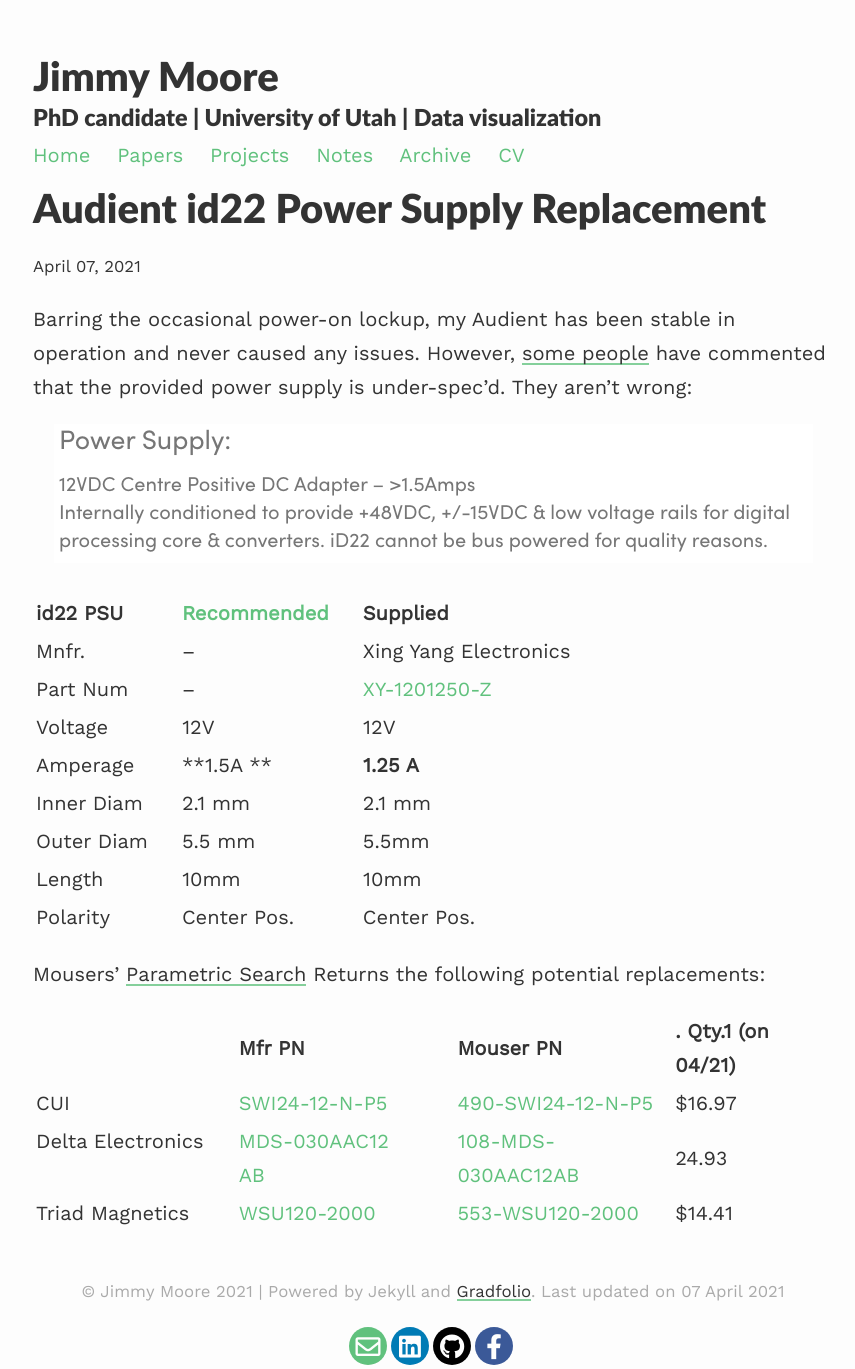
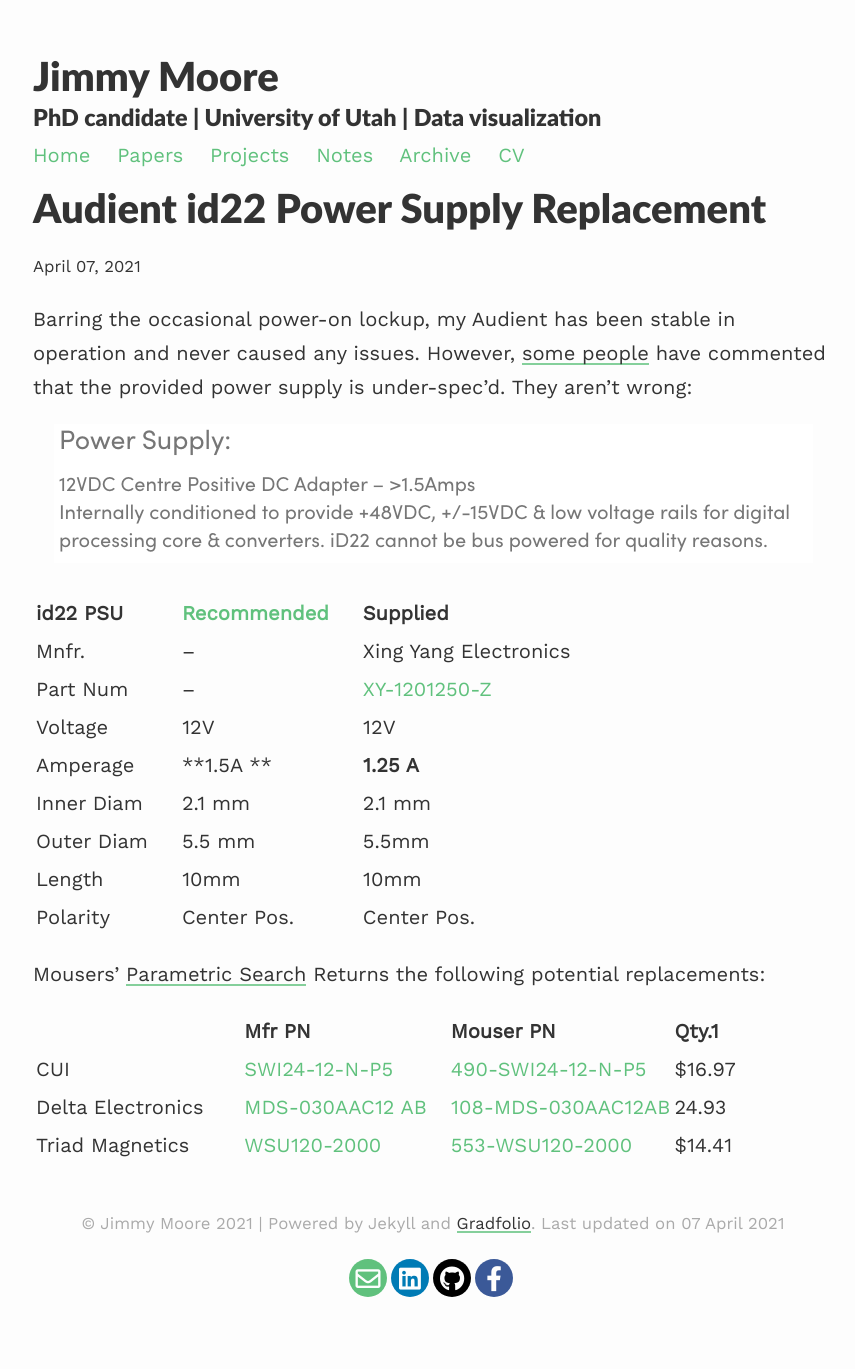
Before and after one commit to UtahJimmy/utahjimmy.github.io, a Jekyll site: the page built from _posts/2021-04-07-audient.md, in a window 1280 px wide. Shown: the whole page, without its empty margins (207-1062 px from the left). Built offline with Jekyll 4.4.1, drawn with Linux system fonts in a browser that asks for light colours; nearby versions of some CDN libraries; after the commit the page ends 1301 px from its top, so only the background shows below that.

Commit message:
Update 2021-04-07-audient.md

```diff
--- a/_posts/2021-04-07-audient.md
+++ b/_posts/2021-04-07-audient.md
@@ -25,9 +25,9 @@
 
 Mousers' [Parametric Search](https://www.mouser.com/Power/Power-Supplies/Plug-In-AC-Adapters/Wall-Mount-AC-Adapters/_/N-brwlv?P=1y8q897Z1y86kehZ1y8s8z1Z1yx5k7vZ1z0wcfaZ1yxt7ffZ1yxt791Z1yzocby) Returns the following potential replacements:
 
-|     | Mfr PN    | Mouser PN    |. Qty.1 (on 04/21) |
+|     | Mfr PN    | Mouser PN    | Qty.1  |
 |:----|:-------|:---------|:--------|
 | CUI | [SWI24-12-N-P5](https://www.cui.com/product/resource/swi24-n.pdf) | [490-SWI24-12-N-P5](https://www.mouser.com/ProductDetail/CUI-Inc/SWI24-12-N-P5?qs=Uyjh6ApWNKujo7eBnriwXA%3D%3D) | $16.97 |
-| Delta Electronics    | [MDS-030AAC12 AB](https://www.deltapsu.com/en/products/download/Datasheet/MDS-030AAC05)     | [108-MDS-030AAC12AB](https://www.mouser.com/ProductDetail/Delta-Electronics/MDS-030AAC12-AB?qs=ZaMXuU%252B6JZbvI%252B3YNhPBOg%3D%3D) | 24.93 |
+| Delta Electronics    | [MDS-030AAC12 AB](https://www.deltapsu.com/en/products/download/Datasheet/MDS-030AAC05)  | [108-MDS-030AAC12AB](https://www.mouser.com/ProductDetail/Delta-Electronics/MDS-030AAC12-AB?qs=ZaMXuU%252B6JZbvI%252B3YNhPBOg%3D%3D) | 24.93 |
 | Triad Magnetics | [WSU120-2000](https://catalog.triadmagnetics.com/Asset/WSU120-2000.pdf) | [553-WSU120-2000](https://www.mouser.com/ProductDetail/Triad-Magnetics/WSU120-2000?qs=B4sXYbYweUpex6Wo%252By1cAg%3D%3D) | $14.41 |
 |=============
```
